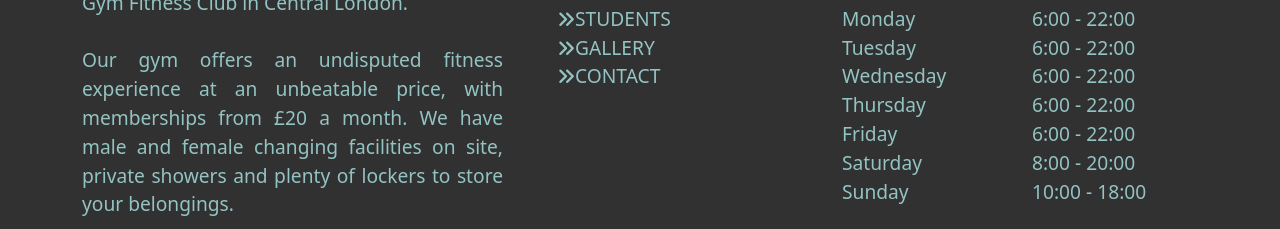
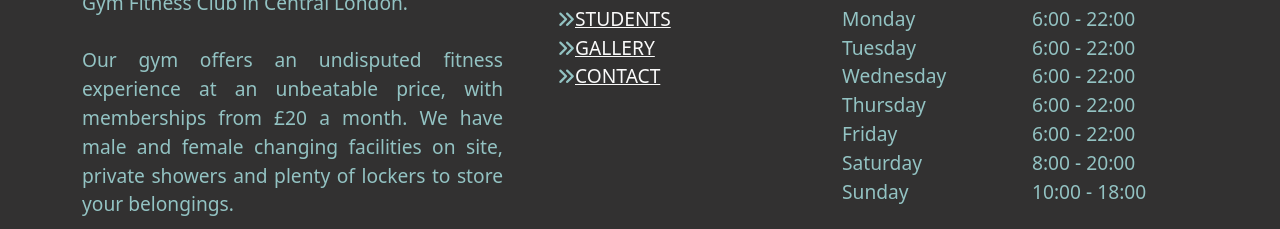
Before and after one commit to JakBul/1stMS, a plain HTML site: page confirmation.html in a window 1280 px wide. Shown: the part 1186-1415 px from the top of the page. Drawn offline with nearby package versions, Linux system fonts and the light colour scheme.

Commit message:
Update links in footer

```diff
--- a/confirmation.html
+++ b/confirmation.html
@@ -81,9 +81,9 @@
             </div>
             <div class="col-lg-3 mt-3">
               <h5 class="pb-4">QUICK LINKS</h5>
-              <p class="link"><span><i class="fas fa-angle-double-right" aria-hidden="true"></i></span>STUDENTS</p>
-              <p class="link"><span><i class="fas fa-angle-double-right" aria-hidden="true"></i></span>GALLERY</p>
-              <p class="link"><span><i class="fas fa-angle-double-right" aria-hidden="true"></i></span>CONTACT</p>
+              <a class="link" href="students.html"><span><i class="fas fa-angle-double-right" aria-hidden="true"></i></span>STUDENTS</a><br>
+              <a class="link" href="gallery.html"><span><i class="fas fa-angle-double-right" aria-hidden="true"></i></span>GALLERY</a><br>
+              <a class="link" href="contact.html"><span><i class="fas fa-angle-double-right" aria-hidden="true"></i></span>CONTACT</a>
             </div>
 
             <div class="col-lg-4 mt-3">
```
Also changed, not shown: contact.html (+3 -3 lines), gallery.html (+3 -3 lines), index.html (+3 -3 lines), students.html (+3 -3 lines).
